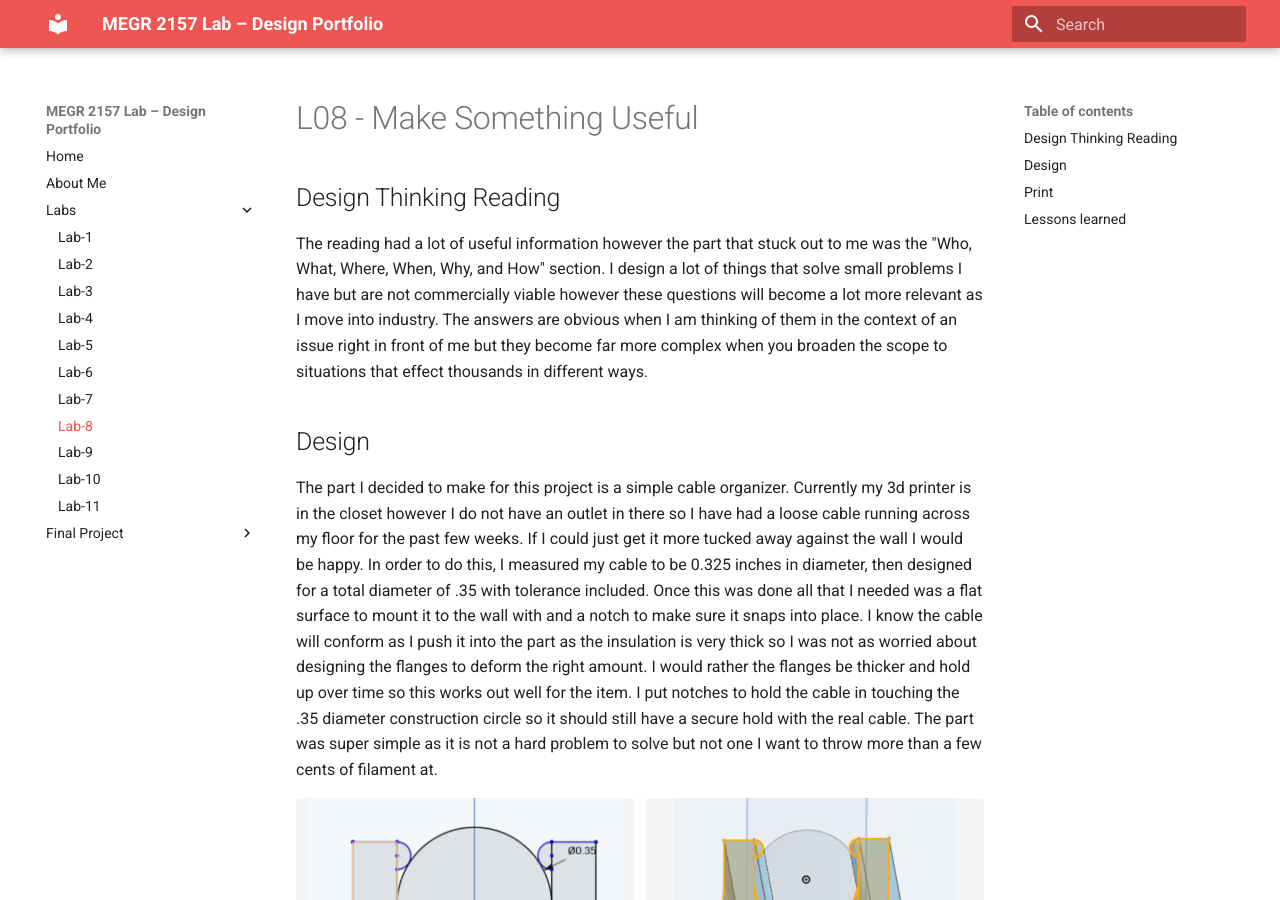
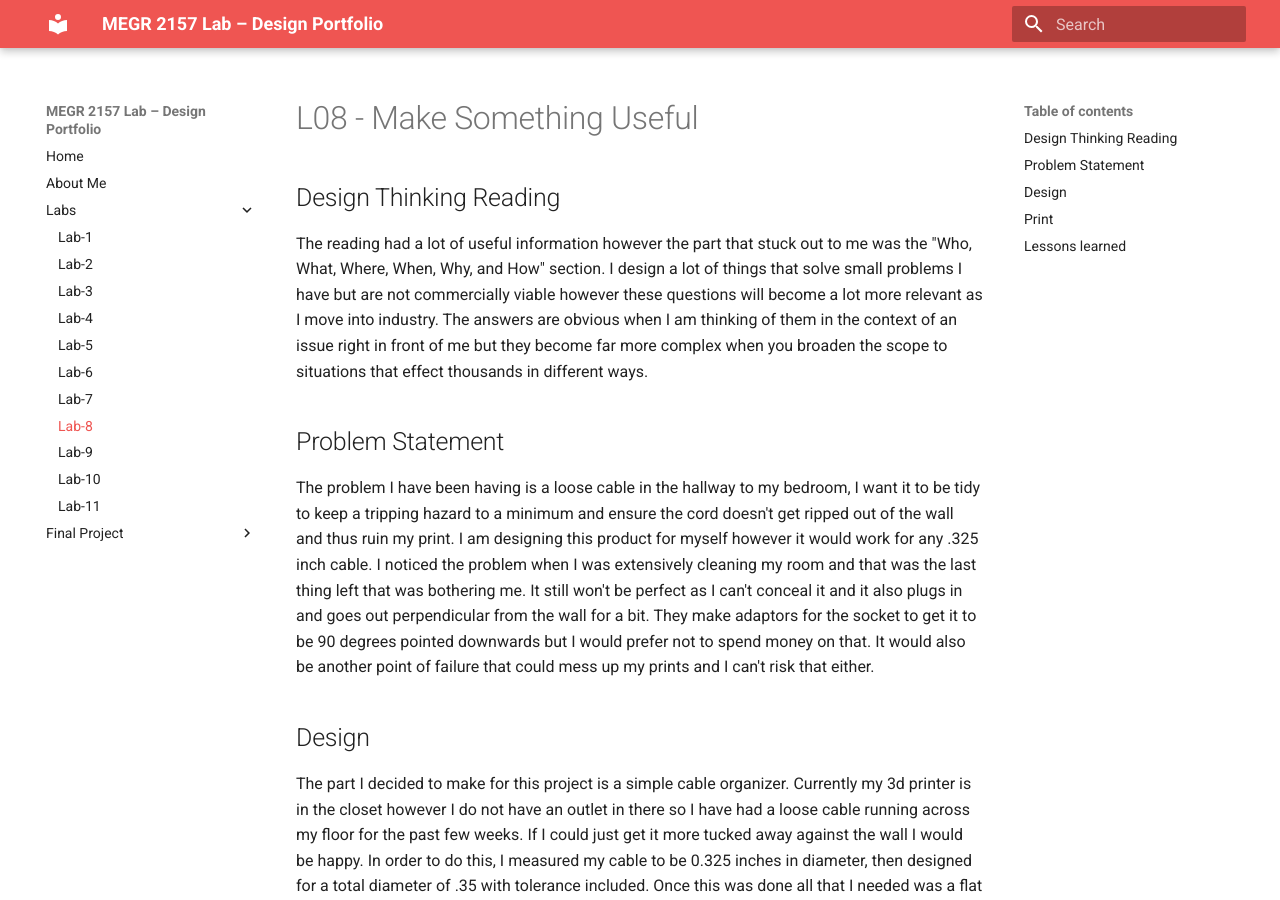
Before and after one commit to jmcadam4/James-McAdam-MEGR-2156-lab, an MkDocs documentation site: the page built from docs/Labs/L08/index.md, in a window 1280 px wide and 900 px high. Built offline with MkDocs 1.6.1 and Material for MkDocs 9.7.7, drawn with Linux system fonts in a browser that asks for light colours.

Commit message:
Update index.md

```diff
--- a/docs/Labs/L08/index.md
+++ b/docs/Labs/L08/index.md
@@ -3,6 +3,10 @@
 ## Design Thinking Reading
 
 The reading had a lot of useful information however the part that stuck out to me was the "Who, What, Where, When, Why, and How" section. I design a lot of things that solve small problems I have but are not commercially viable however these questions will become a lot more relevant as I move into industry. The answers are obvious when I am thinking of them in the context of an issue right in front of me but they become far more complex when you broaden the scope to situations that effect thousands in different ways.
+
+## Problem Statement
+
+The problem I have been having is a loose cable in the hallway to my bedroom, I want it to be tidy to keep a tripping hazard to a minimum and ensure the cord doesn't get ripped out of the wall and thus ruin my print. I am designing this product for myself however it would work for any .325 inch cable. I noticed the problem when I was extensively cleaning my room and that was the last thing left that was bothering me. It still won't be perfect as I can't conceal it and it also plugs in and goes out perpendicular from the wall for a bit. They make adaptors for the socket to get it to be 90 degrees pointed downwards but I would prefer not to spend money on that. It would also be another point of failure that could mess up my prints and I can't risk that either.
 
 ## Design
 
```
